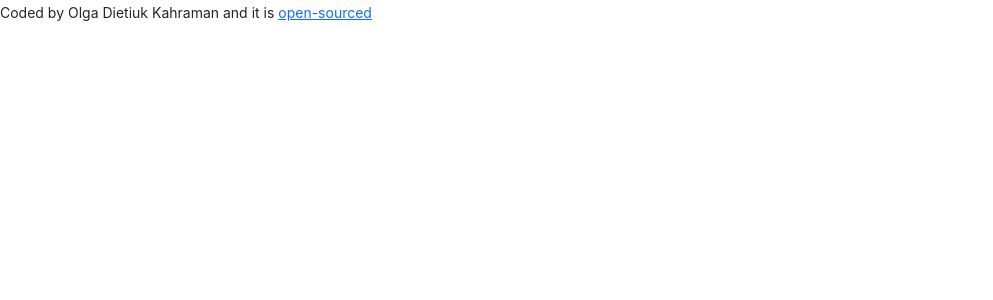
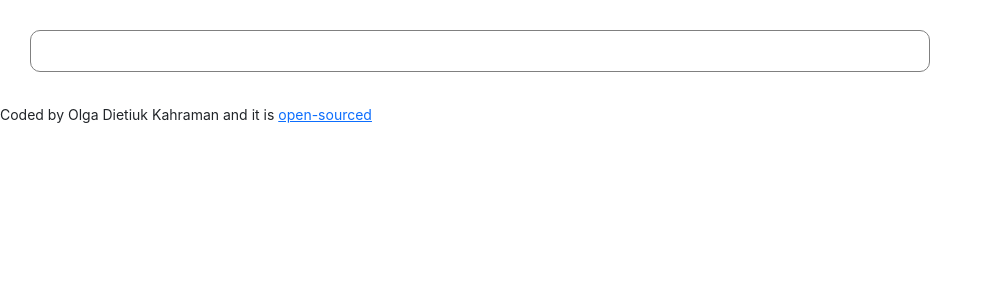
Before and after one commit to olgakahraman/weather-react, a React (Create React App) app: page / in a window 1280 px wide. Shown: the top 300 px of the page, without its empty margins (0-993 px from the left). Built offline with nearby package versions, Linux system fonts and the light colour scheme.

Commit message:
added some styling

```diff
--- a/src/App.css
+++ b/src/App.css
@@ -1,38 +1,7 @@
-.App {
-  text-align: center;
+.container{
+  max-width: 900px;
+  border:1px solid grey;
+  border-radius: 10px;
+  margin:30px;
+  padding:20px;
 }
-
-.App-logo {
-  height: 40vmin;
-  pointer-events: none;
-}
-
-@media (prefers-reduced-motion: no-preference) {
-  .App-logo {
-    animation: App-logo-spin infinite 20s linear;
-  }
-}
-
-.App-header {
-  background-color: #282c34;
-  min-height: 100vh;
-  display: flex;
-  flex-direction: column;
-  align-items: center;
-  justify-content: center;
-  font-size: calc(10px + 2vmin);
-  color: white;
-}
-
-.App-link {
-  color: #61dafb;
-}
-
-@keyframes App-logo-spin {
-  from {
-    transform: rotate(0deg);
-  }
-  to {
-    transform: rotate(360deg);
-  }
-}
```
